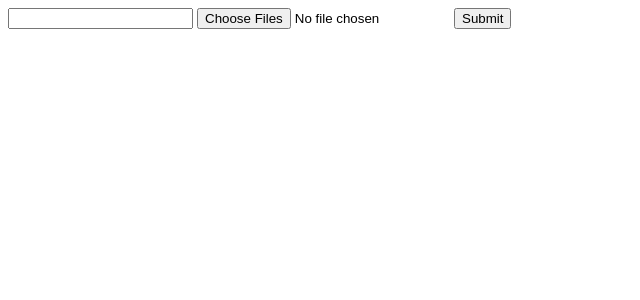
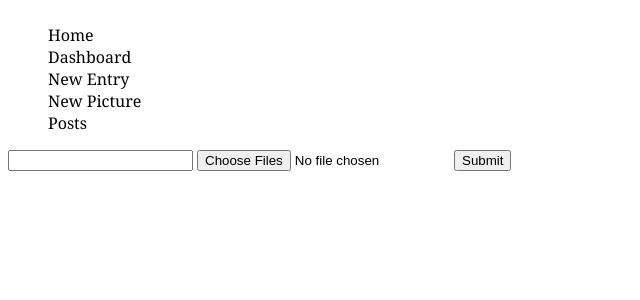
Before and after one commit to thesus/bokstaever, a Django app: page /dashboard/images/upload/ in a window 1280 px wide. Shown: the top 300 px of the page, without its empty margins (0-640 px from the left). Run offline with Django 3.2, Linux system fonts and the light colour scheme; style sheets or scripts are compiled from the project's sources.

Commit message:
playing around with dashboard view

```diff
--- /dev/null
+++ b/src/bokstaever/static/css/dashboard.scss
@@ -0,0 +1,9 @@
+.navigation {
+    font-family: Georgia, serif;
+    display: inline-block;
+    list-style-type: none;
+    li a {
+        text-decoration: none;
+        color: black;
+    }
+}
--- a/src/bokstaever/static/css/style.scss
+++ b/src/bokstaever/static/css/style.scss
@@ -90,7 +90,8 @@
 
 
 body {
-  font-family: 'Noto Serif';
+  // font-family: Georgia, serif;
+  font-family: Open Sans;
 }
 
 h1, h2, h3 {
--- a/src/bokstaever/templates/base.html
+++ b/src/bokstaever/templates/base.html
@@ -14,8 +14,7 @@
     {% endblock javascript %}
   </head>
   <body>
-    {% block content %}
-
-    {% endblock content %}
+    {% block base %}
+    {% endblock base %}
   </body>
 </html>
--- a/src/dashboard/templates/dashboard/base.html
+++ b/src/dashboard/templates/dashboard/base.html
@@ -6,6 +6,19 @@
     <script src="{% static 'js/axios.min.js' %}"></script>
 {% endblock javascript %}
 
-{% block content %}
+{% block stylesheets %}
+    <link rel="stylesheet" href="{% static 'css/dashboard.css' %}">
+{% endblock stylesheets %}
 
-{% endblock content %}
+{% block base %}
+    <ul class="navigation">
+        <li><a href="">Home</a></li>
+        <li><a href="">Dashboard</a></li>
+        <li><a href="">New Entry</a></li>
+        <li><a href="">New Picture</a></li>
+        <li><a href="">Posts</a></li>
+    </ul>
+    {% block content %}
+
+    {% endblock content %}
+{% endblock base %}
```
Also changed, not shown: src/bokstaever/templates/bokstaever/base.html (+5 -2 lines).
